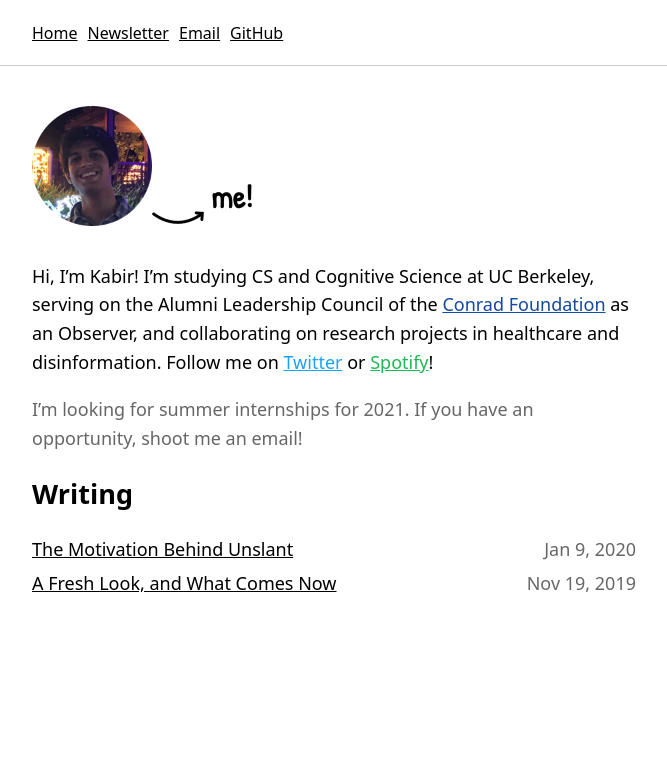
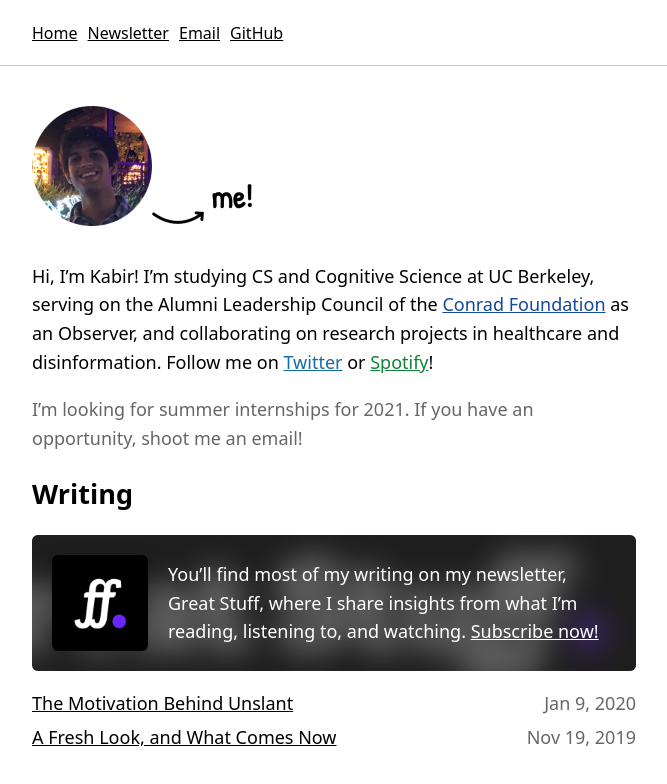
Before and after one commit to kbrgl/website, a Next.js app: page / in a window 1280 px wide. Shown: the top 784 px of the page, without its empty margins (306-973 px from the left). Built offline with nearby package versions, Linux system fonts and the light colour scheme; a web font is replaced by a local one.

Commit message:
Add Great Stuff card, fix contrast ratio of links

```diff
--- a/pages/index.tsx
+++ b/pages/index.tsx
@@ -6,6 +6,20 @@ import formatDate from "../utils/format-date";
 import Layout from "../components/layout";
 import Container from "../components/container";
 import styles from "../styles/Home.module.css";
+
+function Newsletter() {
+  return (
+    <div className={styles.card}>
+      <div style={{ backgroundImage: "url(/great-stuff-wordmark.png)" }} />
+      <img src="/great-stuff-logo.png" alt="Newsletter logo" />
+      <p>
+        You’ll find most of my writing on my newsletter, Great&nbsp;Stuff, where
+        I share insights from what I’m reading, listening to, and watching.{" "}
+        <a href="https://kabirgoel.substack.com">Subscribe now!</a>
+      </p>
+    </div>
+  );
+}
 
 export default function Home({ notes }) {
   return (
@@ -27,14 +41,14 @@ export default function Home({ notes }) {
           as an Observer, and collaborating on research projects in healthcare
           and disinformation. Follow me on{" "}
           <a
-            style={{ color: "#1da1f2", textDecorationColor: "currentColor" }}
+            style={{ color: "#146ba1", textDecorationColor: "currentColor" }}
             href="https://twitter.com/KabirGoel"
           >
             Twitter
           </a>{" "}
           or{" "}
           <a
-            style={{ color: "#1db954", textDecorationColor: "currentColor" }}
+            style={{ color: "#118339", textDecorationColor: "currentColor" }}
             href="https://open.spotify.com/user/12181834510?si=bmVw93WRQrOy0m0wBwXbAw"
           >
             Spotify
@@ -46,6 +60,7 @@ export default function Home({ notes }) {
           opportunity, shoot me an email!
         </p>
         <h2>Writing</h2>
+        <Newsletter />
         <ul className={styles.list}>
           {notes.map((note) => (
             <li key={note.title}>
--- a/styles/Home.module.css
+++ b/styles/Home.module.css
@@ -39,9 +39,59 @@
   color: #666;
 }
 
+.card {
+  position: relative;
+  display: flex;
+  align-items: center;
+  overflow: hidden;
+
+  border-radius: 6px;
+  background: #0008;
+  padding: 20px;
+  color: #fff;
+}
+
+.card div {
+  background-size: cover;
+  background-repeat: no-repeat;
+  width: 100%;
+  height: 100%;
+  position: absolute;
+  left: 0;
+  right: 0;
+  top: 0;
+  bottom: 0;
+
+  z-index: -1;
+  filter: blur(10px);
+  transform: scale(1.5);
+  opacity: 0.75;
+  pointer-events: none;
+}
+
+.card img {
+  height: 96px;
+  margin-right: 20px;
+  border-radius: 6px;
+  box-shadow: 0 3px 18px 0 rgba(0, 0, 0, 0.2);
+}
+
+.card p {
+  margin: 0;
+}
+
 @media screen and (max-width: 600px) {
   .list li {
     flex-direction: column;
     justify-content: flex-start;
   }
+
+  .card {
+    flex-direction: column;
+    align-items: flex-start;
+  }
+
+  .card img {
+    margin-bottom: 15px;
+  }
 }
```
Also changed, not shown: public/great-stuff-logo.png (added), public/great-stuff-wordmark.png (added).
